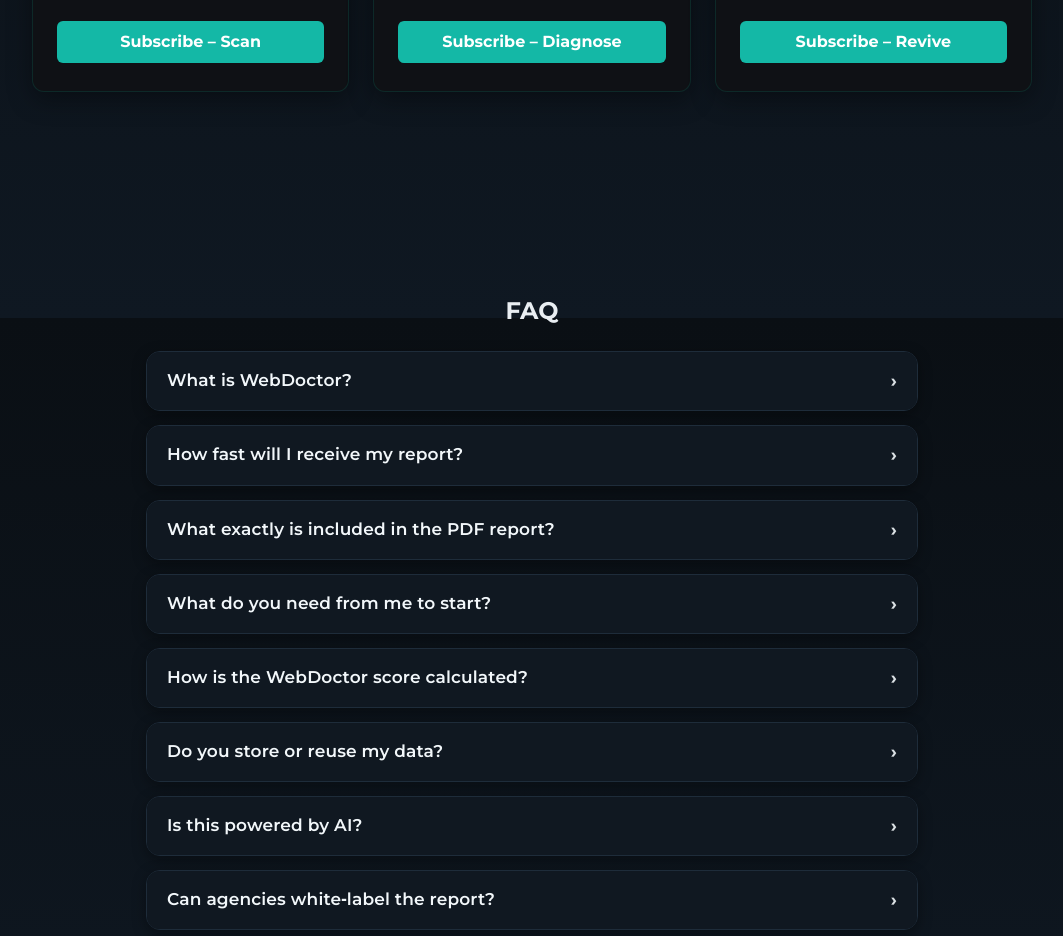
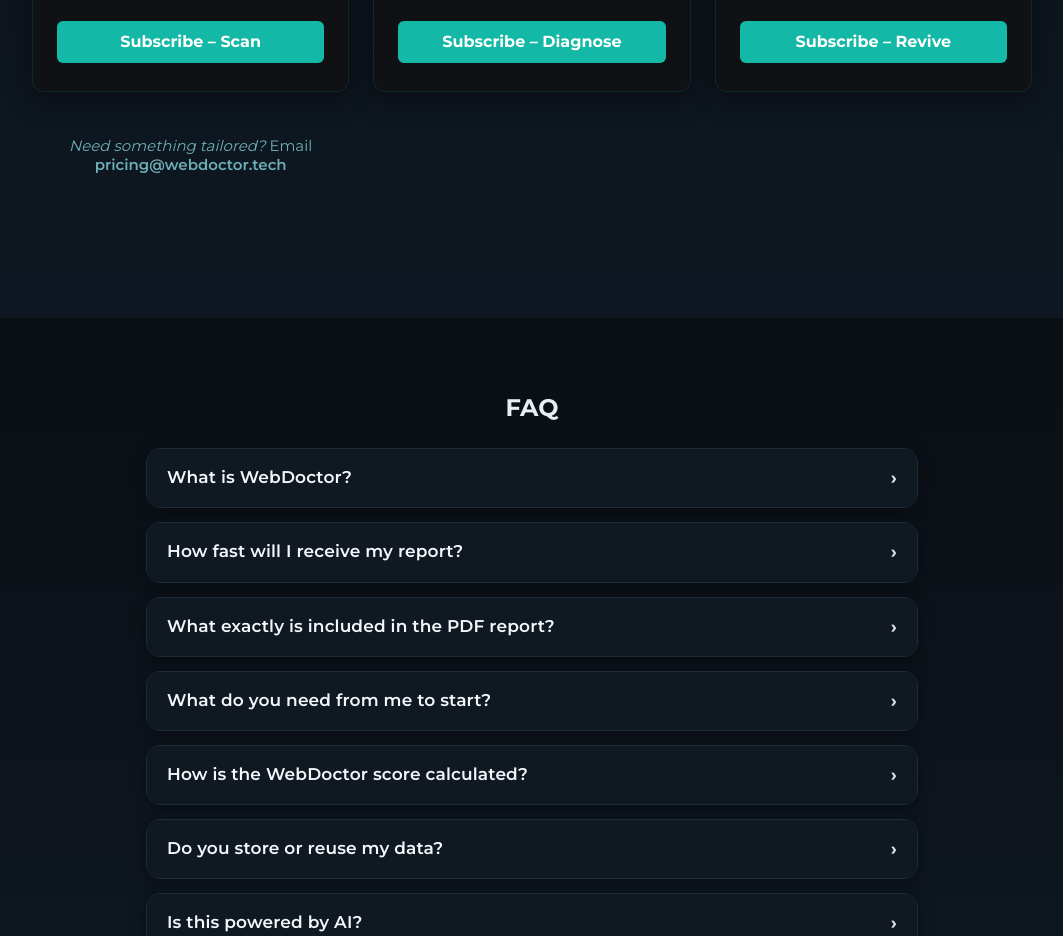
Before and after one commit to iqlabs-dev/webdoctor-phase2-dev, a website: page index.html in a window 1280 px wide. Shown: the part 2082-3018 px from the top of the page, without its empty margins (108-1171 px from the left). Drawn offline with Linux system fonts and the light colour scheme.

Commit message:
Update index.html

```diff
--- a/index.html
+++ b/index.html
@@ -270,6 +270,13 @@
         </ul>
         <a class="btn primary" href="#">Subscribe – Revive</a>
       </div>
+      <p style="text-align:center; font-family:'Montserrat', sans-serif; font-size:15px; color:#6CAFB7; margin-top:20px;">
+  <em>Need something tailored?</em> Email
+  <a href="mailto:pricing@webdoctor.tech" style="color:#6CAFB7; text-decoration:none; font-weight:600;">
+    pricing@webdoctor.tech
+  </a>
+</p>
+
     </div>
   </div>
 </section>
```
